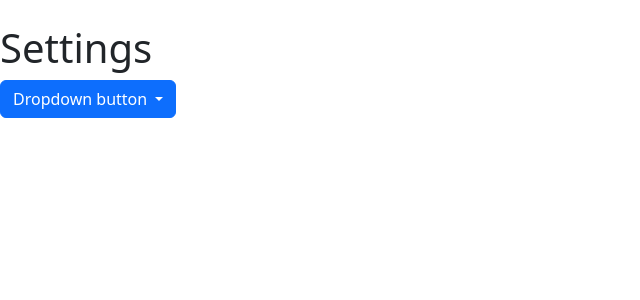
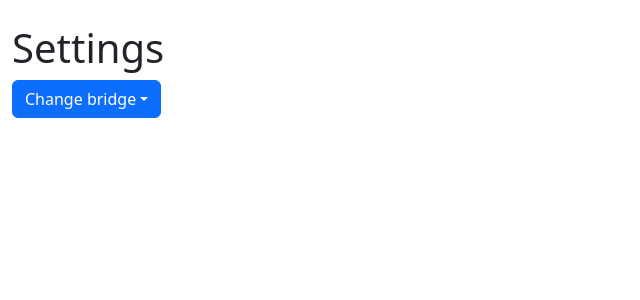
Before and after one commit to woutvos/Hue-control-site, a Flask app: page /settings in a window 1280 px wide. Shown: the part 73-373 px from the top of the page, without its empty margins (0-640 px from the left). Run offline with Flask 2, Linux system fonts and the light colour scheme; data comes from the database, SQL or seed files in the repository; data that the repository does not hold is empty.

Commit message:
Fixed the settings buttons and make them active

```diff
--- a/templates/settings.html
+++ b/templates/settings.html
@@ -1,20 +1,31 @@
 {% extends "layout.html" %}
 {% block content %}
+    <div class="container-fluid">
         <h1>Settings</h1>
         <div class="dropdown">
-            <button type="button" class="btn btn-primary dropdown-toggle" data-bs-toggle="dropdown">
-            Dropdown button
-            </button>
+            <button type="button" class="btn btn-primary dropdown-toggle" data-bs-toggle="dropdown">Change bridge</button>
             <ul class="dropdown-menu">
+                <div class="container">
                     {% for bridge in bridges_list %}
                         <li>
+                            {% if current_bridge_ip == bridge.internalipaddress %}
                             <form action="/settings/bridge/{{ bridge.internalipaddress }}" method="POST">
-                            <button type="submit" value="Bridge ip" class="btn btn-secondary btn-sm mt-2">
-                                <a class="dropdown-item">{{ bridge.internalipaddress }}</a>
+                                <button type="submit" class="dropdown-item btn active" value="Bridge ip" class="btn btn-outline-primary">
+                                    {{ bridge.internalipaddress }}
                                 </button>
                             </form>
+
+                            {% else %}
+                            <form action="/settings/bridge/{{ bridge.internalipaddress }}" method="POST">
+                                <button type="submit" class="dropdown-item btn" value="Bridge ip" class="btn btn-outline-primary">
+                                    {{ bridge.internalipaddress }}
+                                </button>
+                            </form>
+                            {% endif %}
                         </li>
                     {% endfor %}
+                </div>
             </ul>
         </div>
+    </div>
 {% endblock content %}
```
Lines whose indentation alone changed are shown as unchanged.
